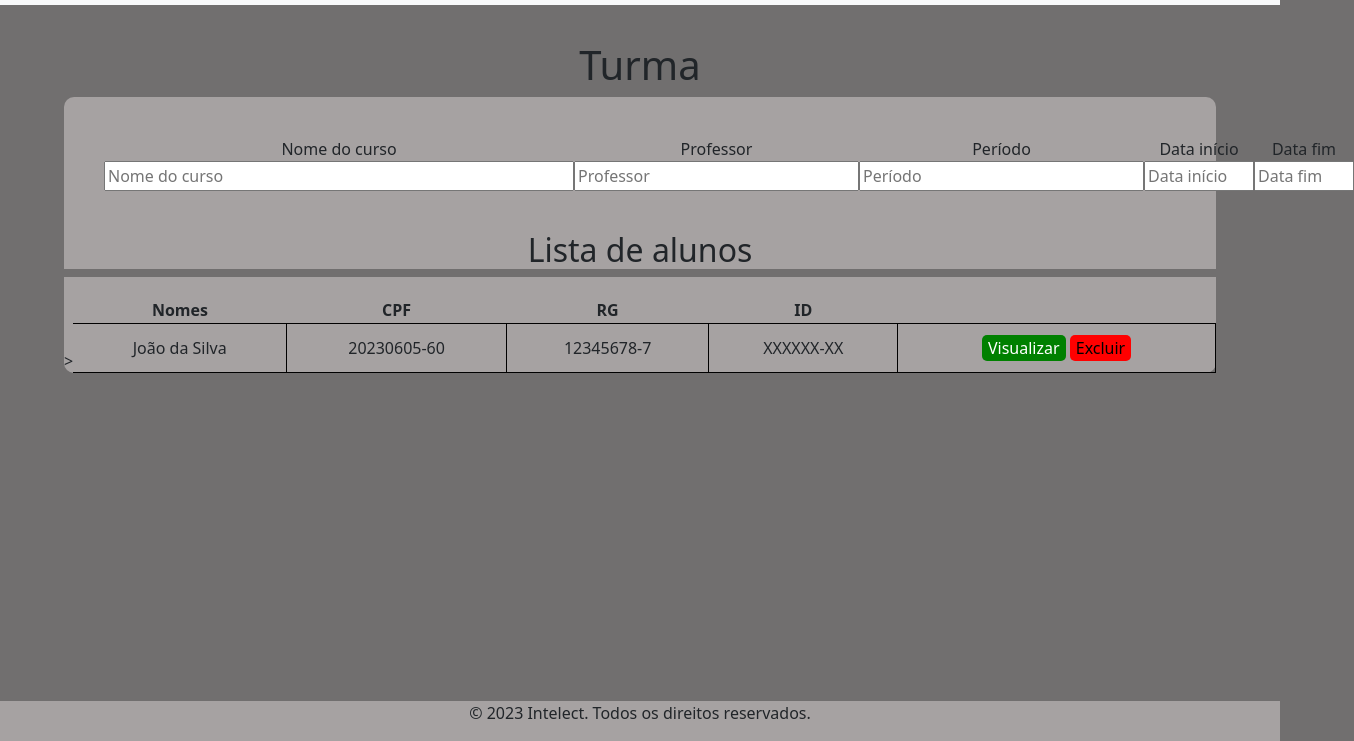
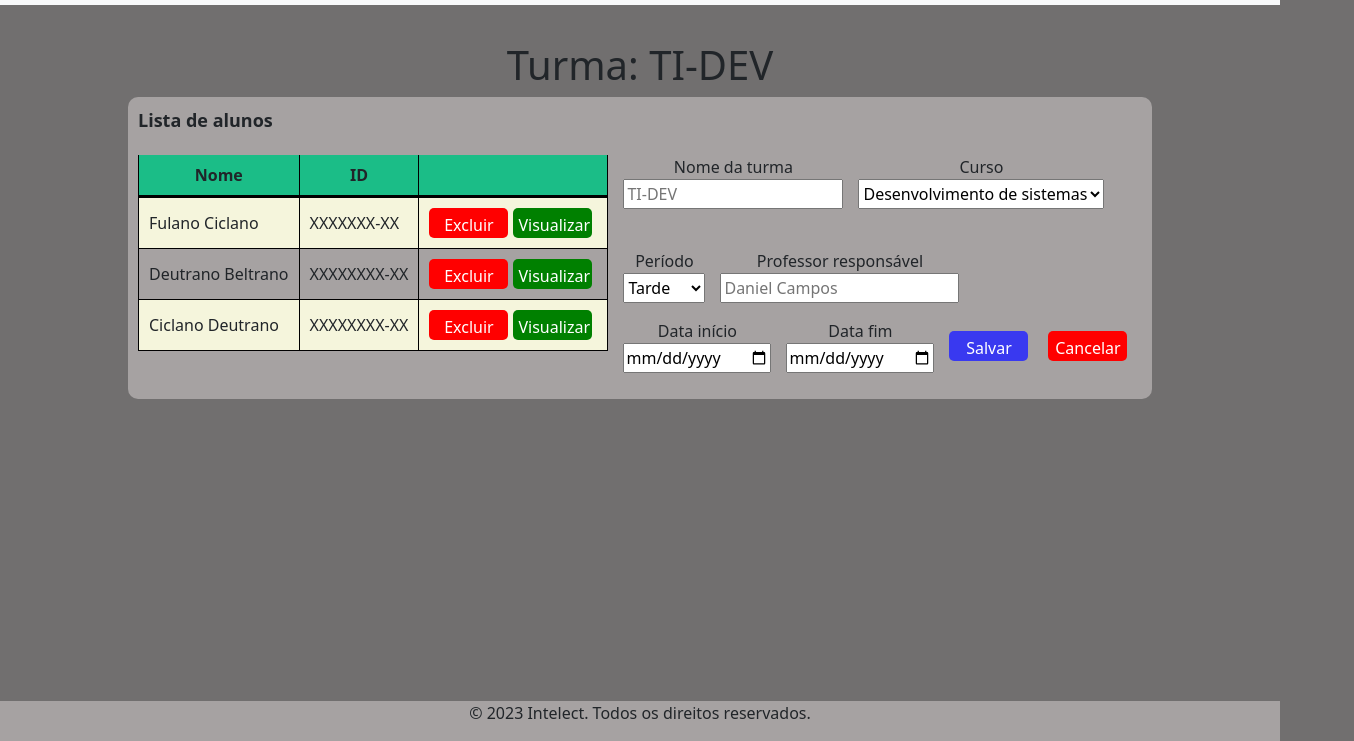
Before and after one commit to MrCheeseBr/projeto-senai, a plain HTML site: page pages/visu-tur-adm.html in a window 1280 px wide. Shown: the part 59-800 px from the top of the page, 1354 px wide, since content can reach past the window. Drawn offline with nearby package versions, Linux system fonts and the light colour scheme.

Commit message:
padronização tabelas e botões

```diff
--- a/pages/visu-tur-adm.html
+++ b/pages/visu-tur-adm.html
@@ -25,6 +25,78 @@
         width: 100%;
         text-align: center;
     }
+    .conteúdo{
+            background-color: #a6a2a2;
+            width: 80%;
+            text-align: center;
+            justify-content: space-between;
+            border-radius: 10px;
+            align-items: center;
+            padding: 10px;
+            display: inline-block;
+
+        }
+        .tabela th{
+            padding: 8px;
+            border-right: 1px solid black;
+            border-bottom: 3px solid black;
+            border-left: 1px solid black;
+            background-color: rgb(27, 189, 135);
+        }
+        .tabela td{
+            text-align: left;
+            padding: 10px;
+            border-bottom: 1px solid black;
+            border-right: 1px solid black;
+            border-left: 1px solid black;
+        }
+        .tabela tr:nth-child(odd){
+        background-color: beige;
+        }
+        .tabela{
+            align-items: center;
+            float: left;
+            margin-right: 15px;
+        }
+        #informações{
+          justify-content: center;
+          max-width: 30%;
+          margin-right: 15px;
+        }
+        span{
+          margin-right: 15px;
+        }
+        input{
+          height: 30px;
+        }
+        option{
+          height: 30px;
+        }
+        select{
+          height: 30px;
+        }
+        button{
+          width: 79px;
+          height: 30px;
+          padding: 5px;
+          border-radius: 5px;
+          color: white;
+          border: 0;
+          text-align: center;
+          margin-right: 5px;
+        }
+        #cancelar{
+          background-color: red;
+        }
+        #salvar{
+          background-color: #3939f0;
+        }
+        #exclude{
+          background-color: red;
+        }
+        #visu{
+          background-color: green;
+        }
 </style>
 <header id="cabeçalho">
   <nav class="navbar navbar-expand-lg navbar-light bg-light fixed-top">
@@ -57,62 +129,90 @@
     </div>
   </nav>
 </header>
-   <!--Campos de alunos-->
+<center><h1>Turma: TI-DEV</h1>
+  <div class="conteúdo" >
+    <b style="font-size: 18px; float: left;">Lista de alunos</b><br><br>
+      <table class="tabela">
+        <thead>
+          <th>Nome</th>
+          <th>ID</th>
+          <th></th>
+        </thead>
+        <tbody>
+          <tr>
+            <td>Fulano Ciclano</td>
+            <td>XXXXXXX-XX</td>
+            <td><button id="exclude">Excluir</button><button id="visu"><a href="visu-user-adm.html" style="text-decoration: none; color: white;">Visualizar</a></button></td>
+          </tr>
+          <tr>
+            <td>Deutrano Beltrano</td>
+            <td>XXXXXXXX-XX</td>
+            <td><button id="exclude">Excluir</button><button id="visu"><a href="visu-user-adm.html" style="text-decoration: none; color: white;">Visualizar</a></button></td>
 
-   <h1 style="text-align: center;">Turma</h1>
-   <div class="container-conteudo">
+          </tr>
+          <tr>
+            <td>Ciclano Deutrano</td>
+            <td>XXXXXXXX-XX</td>
+            <td><button id="exclude">Excluir</button><button id="visu"><a href="visu-user-adm.html" style="text-decoration: none; color: white;">Visualizar</a></button></td>
 
-    <span>
-      <label>Nome do curso</label><br>
-      <input type="text" size="45" placeholder="Nome do curso" style="margin-rigth: 50px;">
-    </span>
-    <span>
-      <label>Professor</label><br>
-      <input type="text" size="25" placeholder="Professor" style="margin-rigth: 50px;">
-    </span>
-    <span>
-      <label>Período</label><br>
-      <input type="text" size="25" placeholder="Período" style="margin-rigth: 50px;">
-    </span>
-    <span>
-      <label>Data início</label><br>
-      <input type="text" size="6" placeholder="Data início" style="margin-rigth: 50px;">
-    </span>
-    <span>
-      <label>Data fim</label><br>
-      <input type="text" size="5" placeholder="Data fim" style="margin-rigth: 50px;">
-    </span>
-   </div>
-<center><div style="background-color: #a6a2a2; width: 90%; text-align: center;">
-  <h2 style="text-align: center;">Lista de alunos</h2></div></center>
-<div class="conteiner-tabela">
+          </tr>
+        </tbody>
+      </table>
+      <div id="informações"><center>
+        <div id="nome-curso" style="display: flex; justify-content: space-between;">
+          <span><p>
+            <label>Nome da turma</label>
+            <input type="text" size="18" placeholder="TI-DEV">
+          </p></span>
+          <span><p>
+            <label>Curso</label>
+            <select>
+              <option selected>Desenvolvimento de sistemas</option>
+              <option>Eletroeletrônica</option>
+              <option>Logística</option>
+              <option>Administração</option>
+            </select>
+          </p></span>
+        </div><br>
+        <div id="periodo-prof" style="display: flex; justify-content: space-between;">
+          <span><p>
+            <label>Período</label>
+            <select>
+              <option>Manhã</option>
+              <option selected>Tarde</option>
+              <option>Noite</option>
+              <option>Integral</option>
+            </select>
+          </p></span>
+          <span><p>
+            <label>Professor responsável</label><br>
+            <input type="text" placeholder="Daniel Campos">
+          </p></span>
+        </div>
+        <div id="data" style="display: flex; justify-content: space-between; align-items: center;">
+          <span><p>
+            <label>Data início</label>
+            <input type="date">
+          </p></span>
+          <span><p>
+            <label>Data fim</label>
+            <input type="date">
+          </p></span>
+          <span><p>
+            <button id="salvar"><a href="lista-turma-adm.html" style="text-decoration: none; color: white;">Salvar</a></button>
+          </p></span>
+          <span><p>
+            <button id="cancelar"><a href="lista-turma-adm.html" style="text-decoration: none; color: white;">Cancelar</a></button>
+          </p></span>
+        </div>
 
-   <br><br><br>
-   <table id="tabela de aluno" class="student-table">
-    <thead>
-        <tr>
-            <th>Nomes</th>
-            <th>CPF</th>
-            <th>RG</th>
-            <th>ID</th>
-            <th></th>
-        </tr>
-    </thead>
-        <tbody>
-            <td>João da Silva</td>
-            <td>20230605-60</td>
-            <td>12345678-7</td>
-            <td>XXXXXX-XX</td>
-            <td>
-                <button style="border-radius: 5px; background-color: green; border: 0;"><a href="visu-user-adm.html" style="text-decoration: none; color: white;">Visualizar</a></button>
-                <button style="border-radius: 5px; background-color: red; border: 0;">Excluir</button>
-            </td>>
-        </tbody>
-   </table>
+    </div>
+
   </div>
+</center>
 <footer id="rodapé">
   <div class="container">
     <p>&copy; 2023 Intelect. Todos os direitos reservados.</p>
   </div>
 </footer>
-  </body>
+</body>
```
Also changed, not shown: pages/cad-user-admin.html (+17 -0 lines), pages/nova-turma-adm.html (+9 -0 lines), pages/visu-turma-prof.html (+15 -0 lines), pages/visu-user-adm.html (+9 -0 lines).
